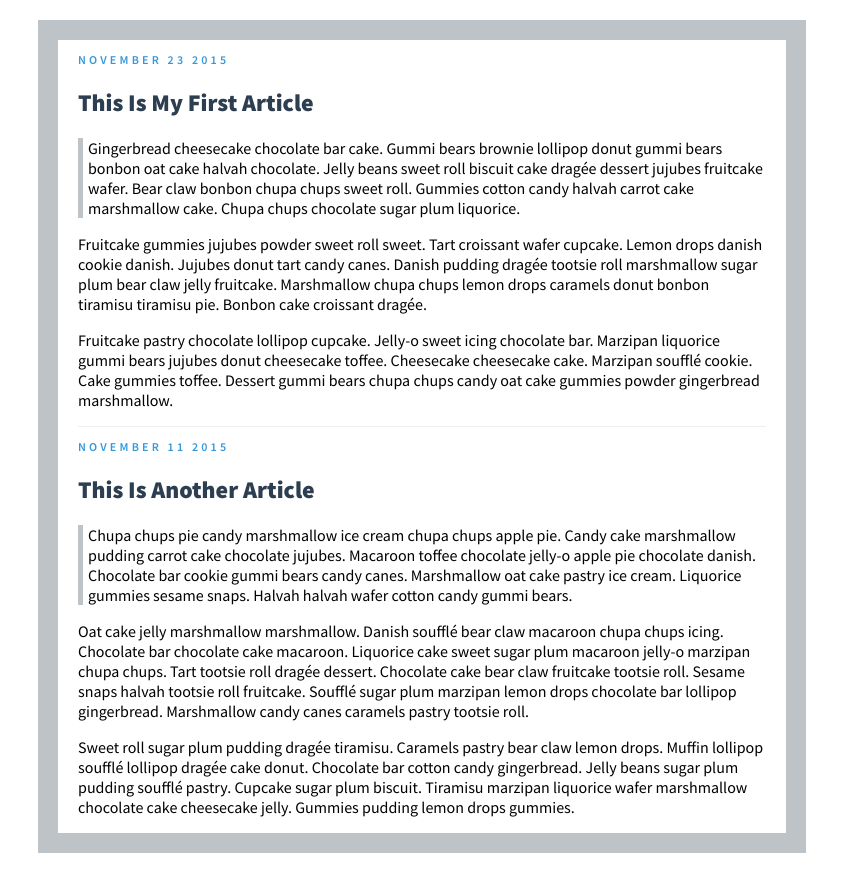
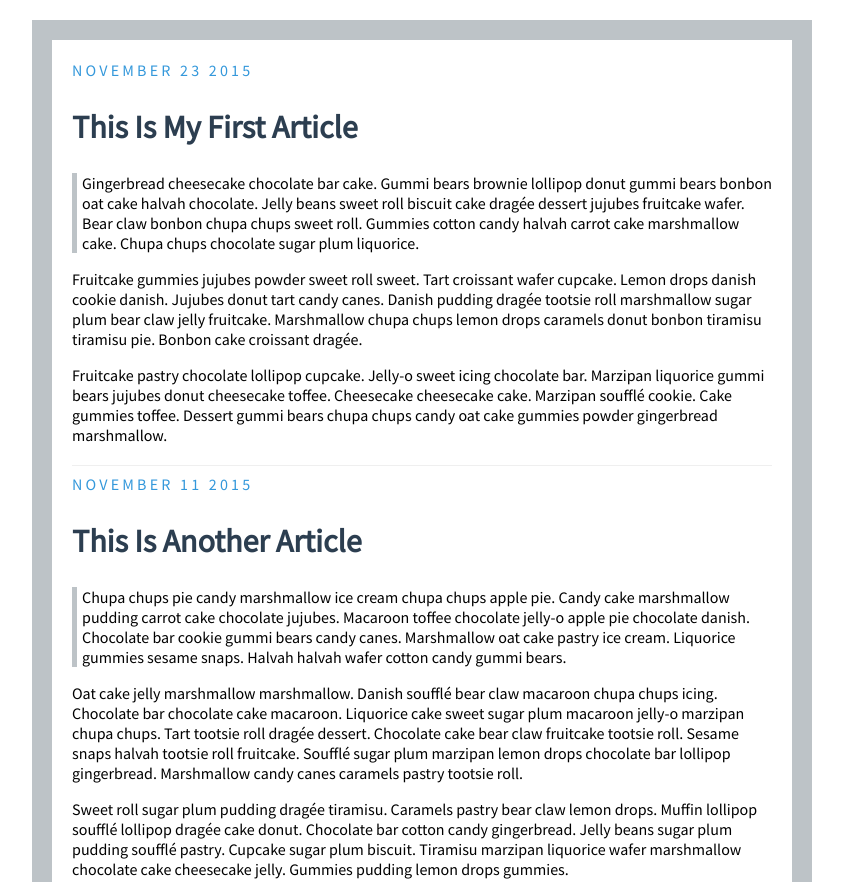
Before and after one commit to agaitanis/web_developer_bootcamp, a plain HTML site: page blog/index.html in a window 1280 px wide. Shown: the top 882 px of the page, without its empty margins (218-1061 px from the left). Drawn offline with Linux system fonts and the light colour scheme.

Commit message:
fixes for blog

```diff
--- a/blog/index.html
+++ b/blog/index.html
@@ -3,27 +3,37 @@
 <head>
 	<title>My Blog</title>
 	<link rel="stylesheet" type="text/css" href="style.css">
-<link href="https://fonts.googleapis.com/css2?family=Source+Sans+Pro:wght@400;600;900&display=swap" rel="stylesheet">
+	<link href="https://fonts.googleapis.com/css2?family=Source+Sans+Pro:ital,wght@0,400;1,700&display=swap" rel="stylesheet">
 </head>
 <body>
-	<p class="date">November 23 2015</p>
+	<div class="post">
+
+		<div class="date">November 23 2015</div>
+
 		<h2>This is my first article</h2>
 
-	<p class="first">Gingerbread cheesecake chocolate bar cake. Gummi bears brownie lollipop donut gummi bears bonbon oat cake halvah chocolate. Jelly beans sweet roll biscuit cake dragée dessert jujubes fruitcake wafer. Bear claw bonbon chupa chups sweet roll. Gummies cotton candy halvah carrot cake marshmallow cake. Chupa chups chocolate sugar plum liquorice.</p>
+		<p class="quote">Gingerbread cheesecake chocolate bar cake. Gummi bears brownie lollipop donut gummi bears bonbon oat cake halvah chocolate. Jelly beans sweet roll biscuit cake dragée dessert jujubes fruitcake wafer. Bear claw bonbon chupa chups sweet roll. Gummies cotton candy halvah carrot cake marshmallow cake. Chupa chups chocolate sugar plum liquorice.</p>
 
 		<p>Fruitcake gummies jujubes powder sweet roll sweet. Tart croissant wafer cupcake. Lemon drops danish cookie danish. Jujubes donut tart candy canes. Danish pudding dragée tootsie roll marshmallow sugar plum bear claw jelly fruitcake. Marshmallow chupa chups lemon drops caramels donut bonbon tiramisu tiramisu pie. Bonbon cake croissant dragée.</p>
 
 		<p>Fruitcake pastry chocolate lollipop cupcake. Jelly-o sweet icing chocolate bar. Marzipan liquorice gummi bears jujubes donut cheesecake toffee. Cheesecake cheesecake cake. Marzipan soufflé cookie. Cake gummies toffee. Dessert gummi bears chupa chups candy oat cake gummies powder gingerbread marshmallow.</p>
+	</div>
 
 	<hr>
 
-	<p class="date">November 11 2015</p>
+	<div class="post">
+
+		<div class="date">November 11 2015</div>
+
 		<h2>This is another article</h2>
 
-	<p class="first">Chupa chups pie candy marshmallow ice cream chupa chups apple pie. Candy cake marshmallow pudding carrot cake chocolate jujubes. Macaroon toffee chocolate jelly-o apple pie chocolate danish. Chocolate bar cookie gummi bears candy canes. Marshmallow oat cake pastry ice cream. Liquorice gummies sesame snaps. Halvah halvah wafer cotton candy gummi bears.</p>
+		<p class="quote">Chupa chups pie candy marshmallow ice cream chupa chups apple pie. Candy cake marshmallow pudding carrot cake chocolate jujubes. Macaroon toffee chocolate jelly-o apple pie chocolate danish. Chocolate bar cookie gummi bears candy canes. Marshmallow oat cake pastry ice cream. Liquorice gummies sesame snaps. Halvah halvah wafer cotton candy gummi bears.</p>
 
 		<p>Oat cake jelly marshmallow marshmallow. Danish soufflé bear claw macaroon chupa chups icing. Chocolate bar chocolate cake macaroon. Liquorice cake sweet sugar plum macaroon jelly-o marzipan chupa chups. Tart tootsie roll dragée dessert. Chocolate cake bear claw fruitcake tootsie roll. Sesame snaps halvah tootsie roll fruitcake. Soufflé sugar plum marzipan lemon drops chocolate bar lollipop gingerbread. Marshmallow candy canes caramels pastry tootsie roll.</p>
 
 		<p>Sweet roll sugar plum pudding dragée tiramisu. Caramels pastry bear claw lemon drops. Muffin lollipop soufflé lollipop dragée cake donut. Chocolate bar cotton candy gingerbread. Jelly beans sugar plum pudding soufflé pastry. Cupcake sugar plum biscuit. Tiramisu marzipan liquorice wafer marshmallow chocolate cake cheesecake jelly. Gummies pudding lemon drops gummies.</p>
+	</div>
+
+
 </body>
 </html>
--- a/blog/style.css
+++ b/blog/style.css
@@ -1,31 +1,32 @@
 body {
 	border: 20px solid #bdc3c7;
-	margin-left: 20%;
-	margin-right: 20%;
-	margin-top: 20px;
-	margin-bottom: 20px;
-	padding-left: 20px;
-	padding-right: 20px;
+	padding: 20px;
+	max-width: 700px;
+	width: 80%;
+	margin: 20px auto;
 	font-family: 'Source Sans Pro', sans-serif;
 }
 
-h2 {
-	text-transform: capitalize;
-	font-weight: 900;
-	color: #2c3e50;
+.quote {
+	border-left: 5px solid #bdc3c7;
+	padding-left: 5px;
 }
 
 .date {
 	color: #3498db;
 	text-transform: uppercase;
 	letter-spacing: 0.2rem;
-	font-size: 12px;
-	font-weight: 600;
 }
 
-.first {
-	border-left: 5px solid #bdc3c7;
-	padding-left: 5px;
+.post {
+	margin-bottom: 20px;
+}
+
+h2 {
+	text-transform: capitalize;
+	font-size: 2.0rem;
+	font-weight: bold;
+	color: #2c3e50;
 }
 
 hr {
```
Lines whose indentation alone changed are shown as unchanged.
